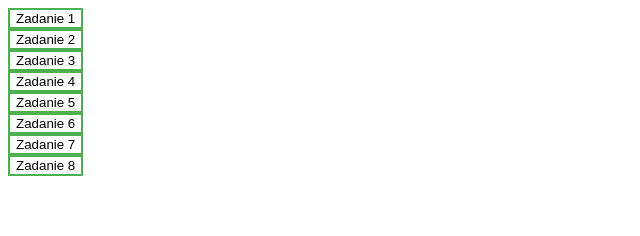
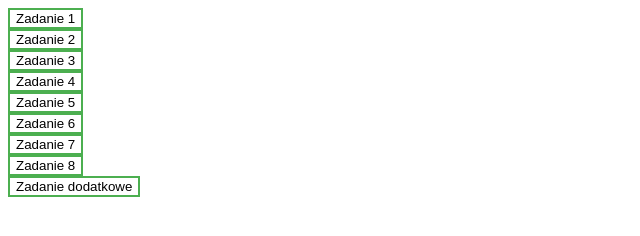
Before and after one commit to WiktorGorecki/OLD-WiktorGorecki.github.io, a plain HTML site: page index.html in a window 1280 px wide. Shown: the whole page, without its empty margins (0-640 px from the left). Drawn offline with Linux system fonts and the light colour scheme.

Commit message:
Update index.html

```diff
--- a/index.html
+++ b/index.html
@@ -54,6 +54,7 @@
 		<button class="button1"><a href="zad6/zadanie6.html"> Zadanie 6 </a></button> <br>
 		<button class="button1"><a href="zad7/zadanie7.html"> Zadanie 7 </a></button> <br>
 		<button class="button1"><a href="zad8/zadanie8.html"> Zadanie 8 </a></button> <br>
+		<button class="button1"><a href="Strona/Unesco.html"> Zadanie dodatkowe </a></button> <br>
 		</div>
 
 		</nav>
```
